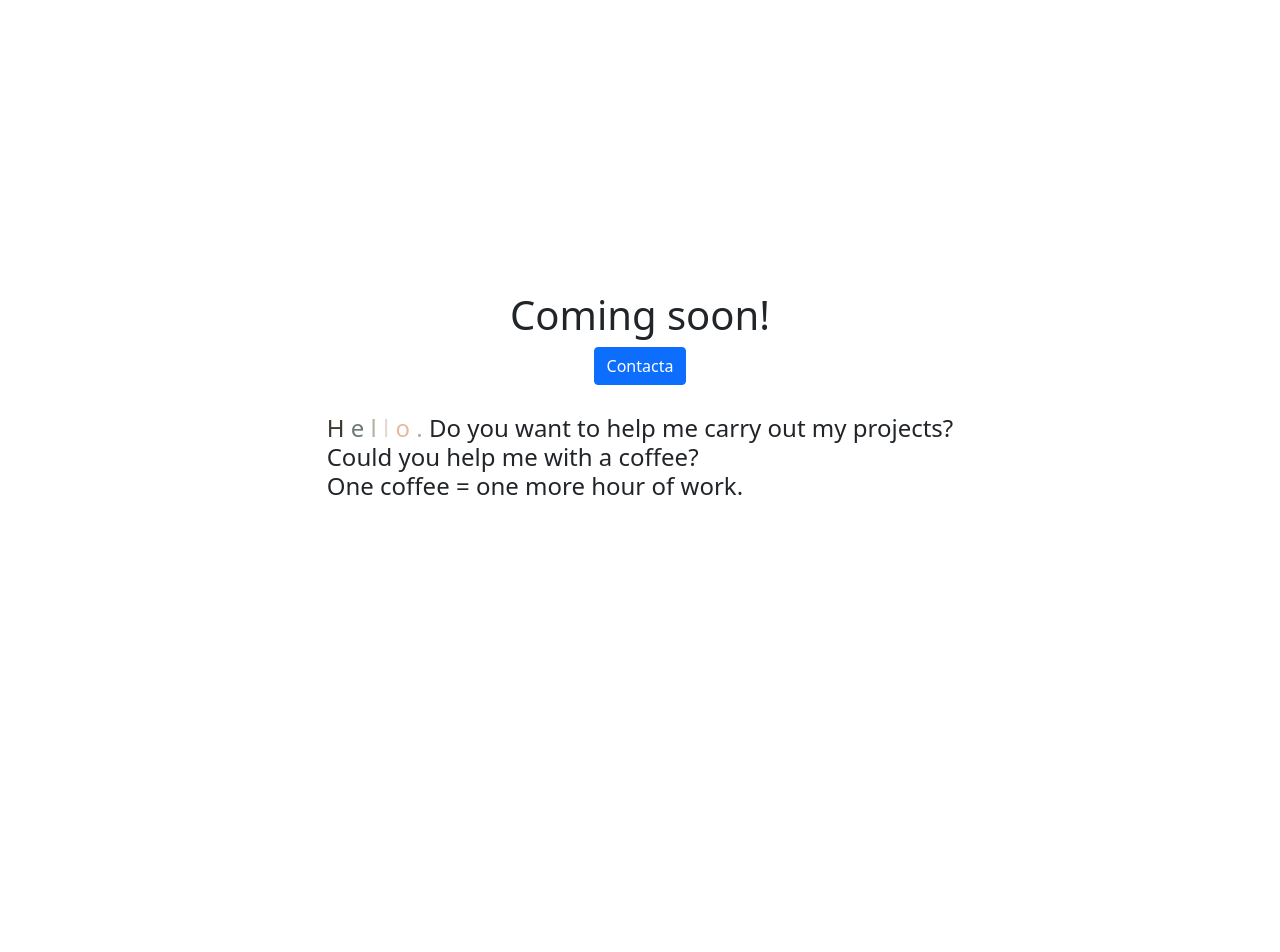
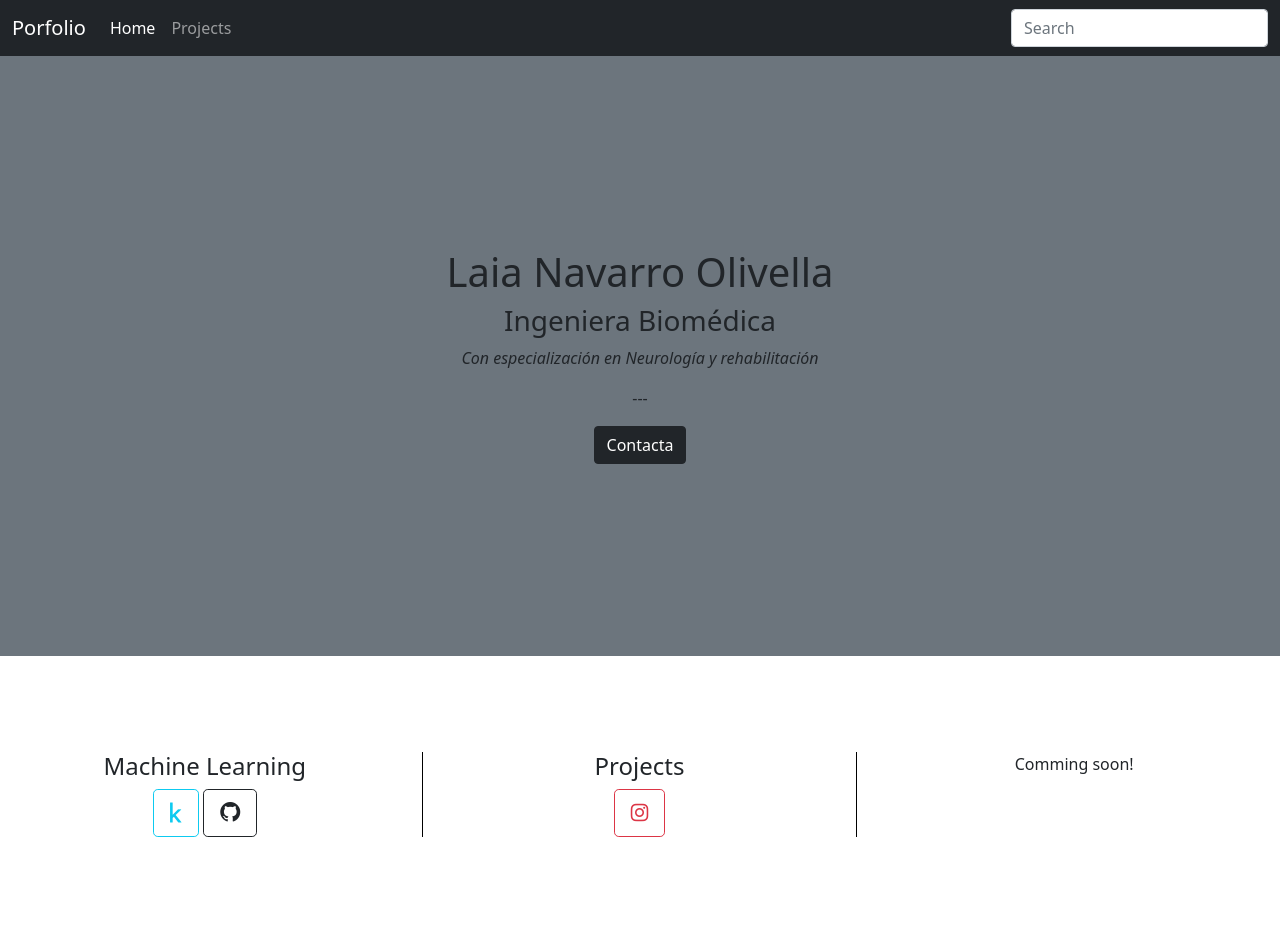
Before and after one commit to LaiaNO/LaiaNavarroOlivella, a website: page src/index.html in a window 1280 px wide. Shown: the top 952 px of the page. Before the commit the page ends 800 px from the top, so only its background shows below. Drawn offline with nearby package versions, Linux system fonts and the light colour scheme.

Commit message:
Add menu bar & 3 cols

```diff
--- a/src/index.html
+++ b/src/index.html
@@ -4,7 +4,7 @@
     <meta charset="UTF-8" />
     <meta http-equiv="X-UA-Compatible" content="IE=edge" />
     <meta name="viewport" content="width=device-width, initial-scale=1.0" />
-    <meta name="p:domain_verify" content="baff95315b95a794e151e06d2bf00389"/>
+    <meta name="p:domain_verify" content="baff95315b95a794e151e06d2bf00389" />
     <title>Laia Navarro Olivella</title>
     <link rel="stylesheet" href="style.css" />
     <!-- CSS only -->
@@ -33,30 +33,118 @@
 
       gtag("config", "G-FMWL04ZR7L");
     </script>
+    <script
+      src="https://kit.fontawesome.com/6cae41728a.js"
+      crossorigin="anonymous"
+    ></script>
   </head>
   <body>
+    <!--Barra Menu-->
+    <nav
+      class="navbar navbar-expand navbar-dark bg-dark"
+      aria-label="Second navbar example"
+    >
+      <div class="container-fluid">
+        <a class="navbar-brand" href="#">Porfolio</a>
+        <button
+          class="navbar-toggler"
+          type="button"
+          data-bs-toggle="collapse"
+          data-bs-target="#navbarsExample02"
+          aria-controls="navbarsExample02"
+          aria-expanded="false"
+          aria-label="Toggle navigation"
+        >
+          <span class="navbar-toggler-icon"></span>
+        </button>
+
+        <div class="collapse navbar-collapse" id="navbarsExample02">
+          <ul class="navbar-nav me-auto">
+            <li class="nav-item">
+              <a class="nav-link active" aria-current="page" href="#">Home</a>
+            </li>
+            <li class="nav-item">
+              <a class="nav-link" href="#">Projects</a>
+            </li>
+          </ul>
+          <form>
+            <input
+              class="form-control"
+              type="text"
+              placeholder="Search"
+              aria-label="Search"
+            />
+          </form>
+        </div>
+      </div>
+    </nav>
     <div
-      class="
-        container
-        d-flex
-        mh-100
-        justify-content-center
-        align-items-center
-        flex-column
-      "
-      style="min-height: 100%; height: 100%"
+      class="-sm d-flex mh-100 justify-content-center align-items-center flex-column bg-secondary bg-opacity-40"
+      style="min-height: 75%; height: 75%"
     >
-      <h1>Coming soon!</h1>
-      <!-- Button trigger modal -->
+      <h1>Laia Navarro Olivella</h1>
+      <h3>Ingeniera Biomédica</h3>
+      <p><i>Con especialización en Neurología y rehabilitación</i></p>
+      <p>---</p>
       <button
         type="button"
-        class="btn btn-primary"
+        class="btn btn-dark"
         data-bs-toggle="modal"
         data-bs-target="#exampleModal"
       >
         Contacta
       </button>
-      <h4>
+    </div>
+    <!-- https://fontawesome.com Incons -->
+    <div class="row align-items-start mt-5 mb-0 pt-5 text-center">
+      <div class="col">
+        <div class="services_3col">
+          <h4>Machine Learning</h4>
+          <div>
+            <a
+              href="https://www.kaggle.com/datasets"
+              target="_blank"
+              class="btn btn-outline-info btn-lg"
+              tabindex="-1"
+              role="button"
+              aria-disabled="true"
+              ><i class="fa-brands fa-kaggle"></i
+            ></a>
+            <a
+              href="https://github.com/LaiaNO"
+              target="_blank"
+              class="btn btn-outline-dark btn-lg"
+              tabindex="-1"
+              role="button"
+              aria-disabled="true"
+              ><i class="bi bi-github"></i
+            ></a>
+          </div>
+        </div>
+      </div>
+      <div class="col">
+        <div class="services_3col">
+          <h4>Projects</h4>
+          <a
+            href=""
+            target="_blank"
+            class="btn btn-outline-danger btn-lg"
+            tabindex="-1"
+            role="button"
+            aria-disabled="true"
+            ><i class="fa-brands fa-instagram"></i
+          ></a>
+        </div>
+      </div>
+      <div class="col">Comming soon!</div>
+    </div>
+    <!--Content-->
+    <div
+      class="container d-flex mh-100 justify-content-center align-items-center flex-column"
+      style="min-height: 80%; height: 80%"
+    >
+      <!-- Button trigger modal -->
+      <h4 style="text-align: center">
         <br />
         <span style="color: #3f3931">H</span>
         <span style="color: #6d7973">e</span>
@@ -65,7 +153,7 @@
         <span style="color: #e7baa0">o</span>
         <span style="color: #b2b2a2">.</span>
         Do you want to help me carry out my projects? <br />
-        Could you help me with a coffee? <br />
+        Could you help me with a coffee? <br /><br />
         One coffee = one more hour of work.<br />
       </h4>
       <script
```
